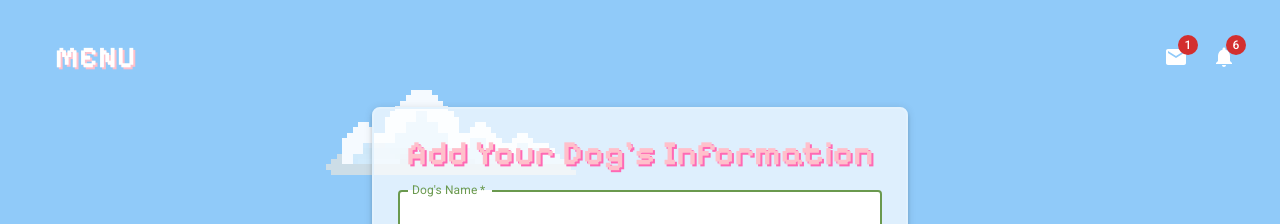
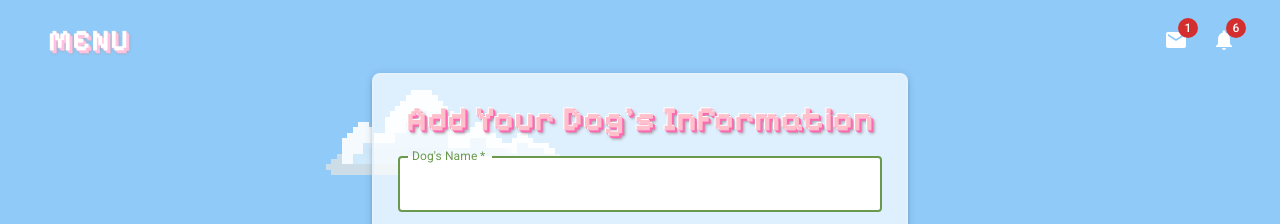
Before and after one commit to Zor-En/DoggoCorp2.0, a React app: page /addDog in a window 1280 px wide. Shown: the top 224 px of the page. Built offline with nearby package versions, Linux system fonts and the light colour scheme.

Commit message:
menu button new header

```diff
--- a/client/App.js
+++ b/client/App.js
@@ -23,6 +23,7 @@ const theme = createTheme({
     },
   },
   components: {
+
     MuiButton: {
       styleOverrides: {
 
--- a/client/Doggo.js
+++ b/client/Doggo.js
@@ -202,7 +202,9 @@ const DogInputPage = () => {
     <>
       {/* for custom cursor */}
       <style
-        dangerouslySetInnerHTML={{__html: `body { cursor: url('https://cur.cursors-4u.net/cursors/cur-2/cur113.cur'), auto;}`,}}
+        dangerouslySetInnerHTML={{
+          __html: `body { cursor: url('https://cur.cursors-4u.net/cursors/cur-2/cur113.cur'), auto;}`,
+        }}
       />
       <div>
         <Sky />
@@ -241,8 +243,11 @@ const DogInputPage = () => {
               fontFamily={"Pixelify Sans"}
               sx={{
                 color: "pink",
-                textShadow: "2px 2px hotpink",
-                // textShadow:"-1px 0 hotpink, 0 1px hotpink, 1px 0 hotpink, 0 -1px hotpink",
+              //   textShadow:
+              //     "-1px -1px white, 1px 1px hotpink, 3px 3px hotpink, 4px 4px 4px #9e9e9e",
+              // }}
+              textShadow:
+                  "-1px -1px white, 1px 1px hotpink, 2px 2px hotpink, 3px 3px 3px #9e9e9e",
               }}
             >
               Add Your Dog's Information
--- a/client/components/HeaderDog.js
+++ b/client/components/HeaderDog.js
@@ -17,7 +17,56 @@ import MenuItem from "@mui/material/MenuItem";
 import MailIcon from "@mui/icons-material/Mail";
 import NotificationsIcon from "@mui/icons-material/Notifications";
 import MenuIcon from "@mui/icons-material/Menu";
-import { styled } from "@mui/material/styles";
+import { styled, createTheme, ThemeProvider } from "@mui/material/styles";
+import { blue } from "@mui/material/colors";
+
+const theme = createTheme({
+  transitions: {
+    // So we have `transition: none;` everywhere
+    create: () => "none",
+  },
+  typography: {},
+  palette: {
+    primary: {
+      main: "#6a994e",
+    },
+    secondary: {
+      main: "#9c6644",
+    },
+  },
+  components: {
+    MuiCssBaseline: {
+      styleOverrides: {
+        "*, *::before, *::after": {
+          transition: "none !important",
+          animation: "none !important",
+        },
+      },
+    },
+    MuiButtonBase: {
+      defaultProps: {
+        // The props to change the default for.
+        disableRipple: true,
+      },
+
+      root: {
+        borderRadius: 30,
+        padding: 15,
+      },
+    },
+    MuiCssBaseline: {
+      styleOverrides: `
+        @font-face {
+          font-family: 'Pixelify Sans';
+          font-style: normal;
+          font-display: swap;
+          font-weight: 400;
+          src: local('Pixelify Sans'), @import
+          url('https://fonts.googleapis.com/css2?family=Oswald:wght@200;300;400;600;700&family=Pixelify+Sans:wght@700&display=swap');
+        }`,
+    },
+  },
+});
 
 export default function HeaderDog() {
   const [anchorEl, setAnchorEl] = React.useState(null);
@@ -29,71 +78,41 @@ export default function HeaderDog() {
     setAnchorEl(null);
   };
 
-// const MenuButton = styled(Button)({
-//   boxShadow: "none",
-//   textTransform: "none",
-//   position: "absolute",
-//   border: "none",
-//   outline: "none",
-//   width: "120px",
-//   height: "40px",
-//   backgroundColor: " #FFD139",
-//   textAlign: "center",
-//   lineHeight: " 40px",
-//   cursor: "pointer",
-//   color: "white",
-//   userSelect: "none",
-//   "&:before": {
-//     // content: '',
-//     position: "absolute",
-//     width: "40px",
-//     height: "10px",
-//     left: -"25px",
-//     bottom: "10px",
-//     backgroundColor: "#F9DD8F",
-//     transform: "rotate(90deg) skew(45deg)",
-//   },
-//   " &:after": {
-//     // content: '',
-//     position: "absolute",
-//     width: "120px",
-//     height: "10px",
-//     bottom: "-10px",
-//     left: "-5px",
-//     backgroundColor: " #E2B537",
-//     transform: "skew(-45deg) rotate(0deg)",
-//   },
-//   " &.clicked": {
-//     left: "-5px",
-//     bottom: "-5px",
-//     "&:before": {
-//       height: "5px",
-//       left: "-22px",
-//       bottom: "15px",
-//     },
-//     " &:after": {
-//       height: "5px",
-//       bottom: "-5px",
-//       left: "-2px",
-//     },
-//   },
-// });
 
+
+const shadowColor = blue[50];
 const renderMenu = (
   <div>
+    <ThemeProvider theme={theme}>
       <Button
-      disable="true"
+        variant="contained"
         aria-controls={open ? "basic-menu" : undefined}
         aria-haspopup="true"
         aria-expanded={open ? "true" : undefined}
-      disableRipple="true"
         onClick={handleClick}
-      style={{ backgroundColor: "transparent" }}
+        style={{ backgroundColor: "transparent", boxShadow: "none" }}
         sx={{
           fontFamily: "Pixelify Sans",
           fontSize: "30px",
           color: "white",
-        textShadow: "2px 2px pink",
+          boxShadow: "none",
+          textShadow:
+            "1px 1px #ffc2df, 2px 2px #ffc2df, 3px 3px #ffc2df, 3px 3px 3px #9e9e9e",
+          "&:hover": {
+            boxShadow: "0",
+            textShadow:
+              "1px 1px #ffc2df, 2px 2px #ffc2df, 3px 3px #ffc2df, 3px 3px 3px #9e9e9e, 1px 1px 10px white, -1px -1px 10px white",
+          },
+          "&:active": {
+            variant: "contained",
+            boxShadow: "0",
+            boxShadow: "none",
+            position: "relative",
+            top: "2px",
+            left: "2px",
+            textShadow: "1px 1px #ffc2df, 3px 3px 3px #9e9e9e",
+            disableElevation: "true",
+          },
         }}
       >
         Menu
@@ -110,12 +129,12 @@ const renderMenu = (
         keepMounted
         color="pink"
         style={{ backgroundColor: "transparent" }}
-      sx={{}}
       >
         <MenuItem onClick={handleClose}>Profile</MenuItem>
         <MenuItem onClick={handleClose}>My account</MenuItem>
         <MenuItem onClick={handleClose}>Logout</MenuItem>
       </Menu>
+    </ThemeProvider>
   </div>
 );
 
@@ -124,25 +143,25 @@ const renderMenu = (
     <div>
       <Box sx={{ flexGrow: 1 }}>
         <Toolbar>
+          {renderMenu}
+          <Box sx={{ flexGrow: 1 }} />
+
           <IconButton
             style={{ backgroundColor: "transparent" }}
-
             // size="large"
             // edge="start"
             // color="inherit"
             // aria-label="open drawer"
             // sx={{ mr: 2 }}
-          >
-            {renderMenu}
-          </IconButton>
-          <Box sx={{ flexGrow: 1 }} />
+          ></IconButton>
           <Box sx={{ display: { xs: "none", md: "flex" } }}>
             {/* // mail icon */}
             <IconButton
               size="large"
               aria-label="show 4 new mails"
               color="inherit"
-              style={{ color: "white"}}
+              style={{ color: "white" }}
+              sx={{ shadow: "3px 3px 3px black" }}
             >
               <Badge badgeContent={1} color="error">
                 <MailIcon />
@@ -182,18 +201,3 @@ const renderMenu = (
     </div>
   );
 }
-
-
-
-//  <Typography
-//    variant="h4"
-//    textAlign="center"
-//    fontFamily={"Pixelify Sans"}
-//    sx={{
-//      color: "pink",
-//      textShadow: "2px 2px hotpink",
-//      // textShadow:"-1px 0 hotpink, 0 1px hotpink, 1px 0 hotpink, 0 -1px hotpink",
-//    }}
-//  >
-//    Add Your Dog's Information
-//  </Typography>;
--- a/client/components/Sky.js
+++ b/client/components/Sky.js
@@ -7,6 +7,7 @@ import cloud_4 from "../../assets/cloud_4.png";
 
 const Sky = () => {
   const skyColor = blue[200];
+//   const skyColor = '#81d4fa';
 
   const skyStyle = {
     position: "fixed", // or absolute?
```
Lines whose indentation alone changed are shown as unchanged.
